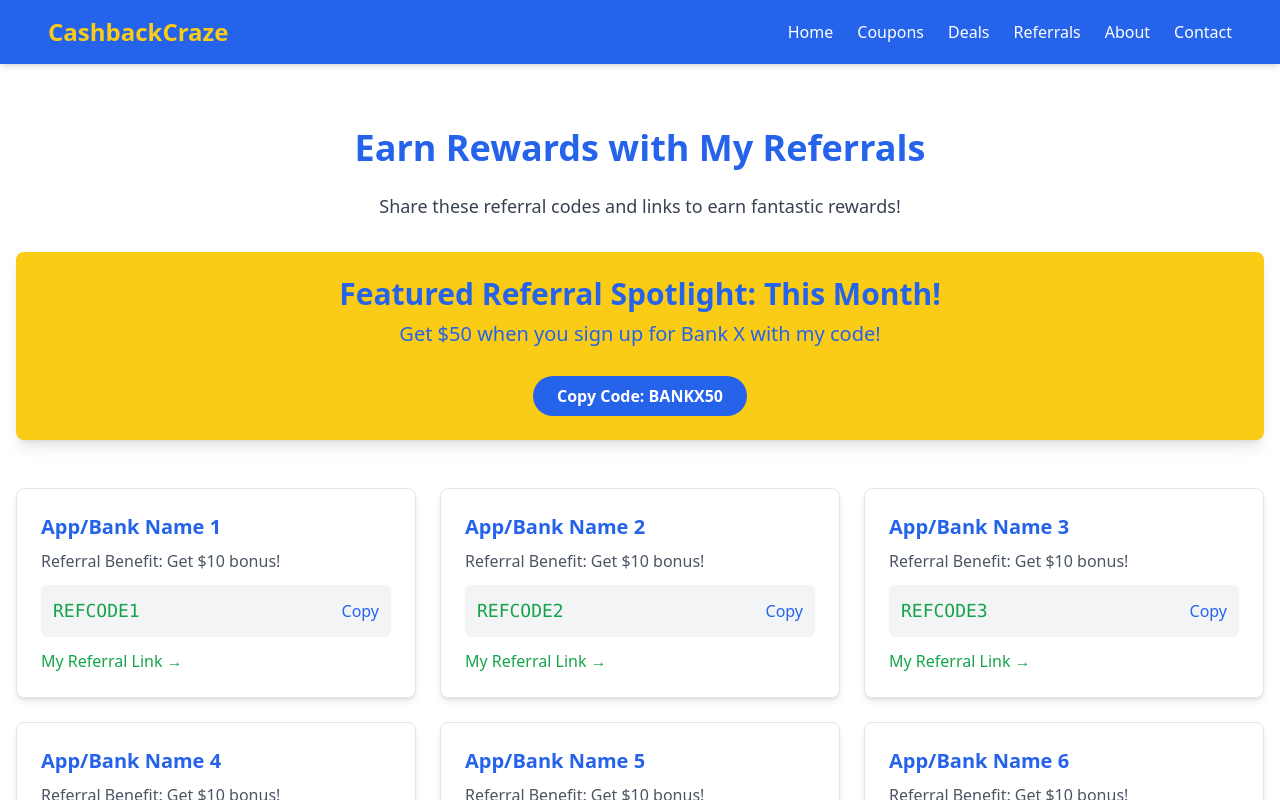
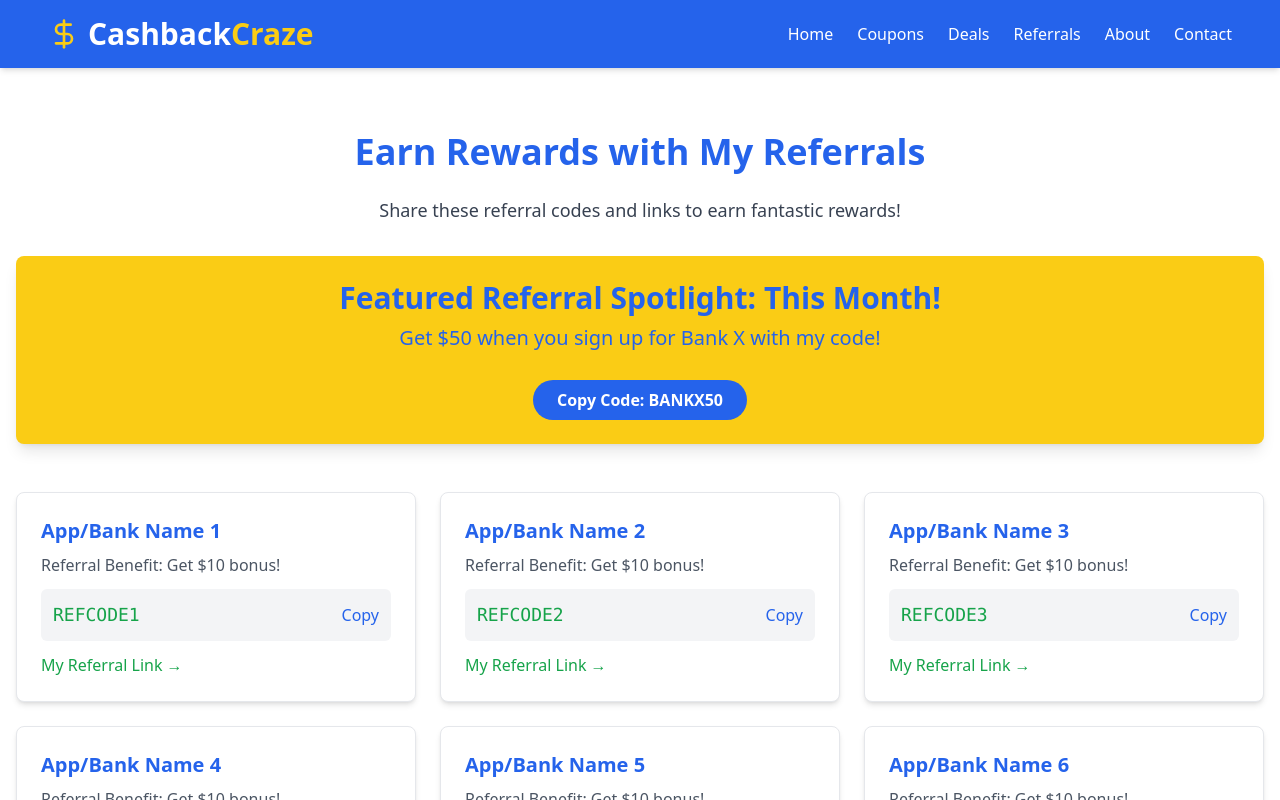
Before and after one commit to pathakbikashaus/cashbackcraze, a React (Vite) app: page /referrals in a window 1280 px wide. Shown: the top 800 px of the page. Built offline with nearby package versions, Linux system fonts and the light colour scheme.

Commit message:
[dyad] Generated a modern logo component and integrated it into the header. - wrote 2 file(s)

```diff
--- a/src/components/Header.tsx
+++ b/src/components/Header.tsx
@@ -1,14 +1,13 @@
 import React from 'react';
 import { Link } from 'react-router-dom';
 import { Button } from '@/components/ui/button';
+import Logo from './Logo'; // Import the new Logo component
 
 const Header = () => {
   return (
     <header className="bg-primary-blue text-white p-4 shadow-md">
       <div className="container mx-auto flex justify-between items-center">
-        <Link to="/" className="text-2xl font-bold text-highlight-yellow">
-          CashbackCraze
-        </Link>
+        <Logo /> {/* Using the new Logo component */}
         <nav className="hidden md:flex space-x-6">
           <Link to="/" className="hover:text-highlight-yellow transition-colors">Home</Link>
           <Link to="/coupons" className="hover:text-highlight-yellow transition-colors">Coupons</Link>
--- /dev/null
+++ b/src/components/Logo.tsx
@@ -0,0 +1,16 @@
+import React from 'react';
+import { Link } from 'react-router-dom';
+import { DollarSign } from 'lucide-react'; // Using DollarSign icon for cashback theme
+
+const Logo = () => {
+  return (
+    <Link to="/" className="flex items-center space-x-2">
+      <DollarSign className="h-8 w-8 text-highlight-yellow" />
+      <span className="text-3xl font-extrabold text-white">
+        Cashback<span className="text-highlight-yellow">Craze</span>
+      </span>
+    </Link>
+  );
+};
+
+export default Logo;
```
